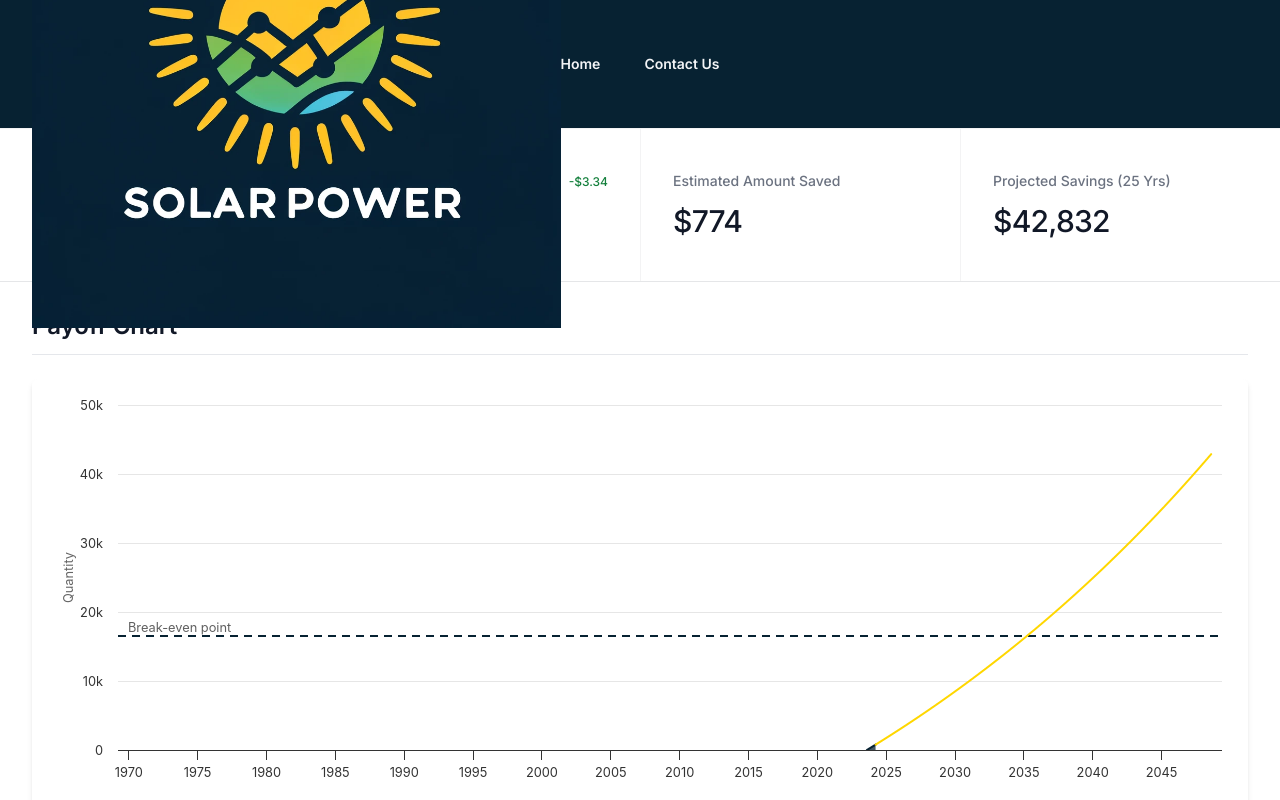
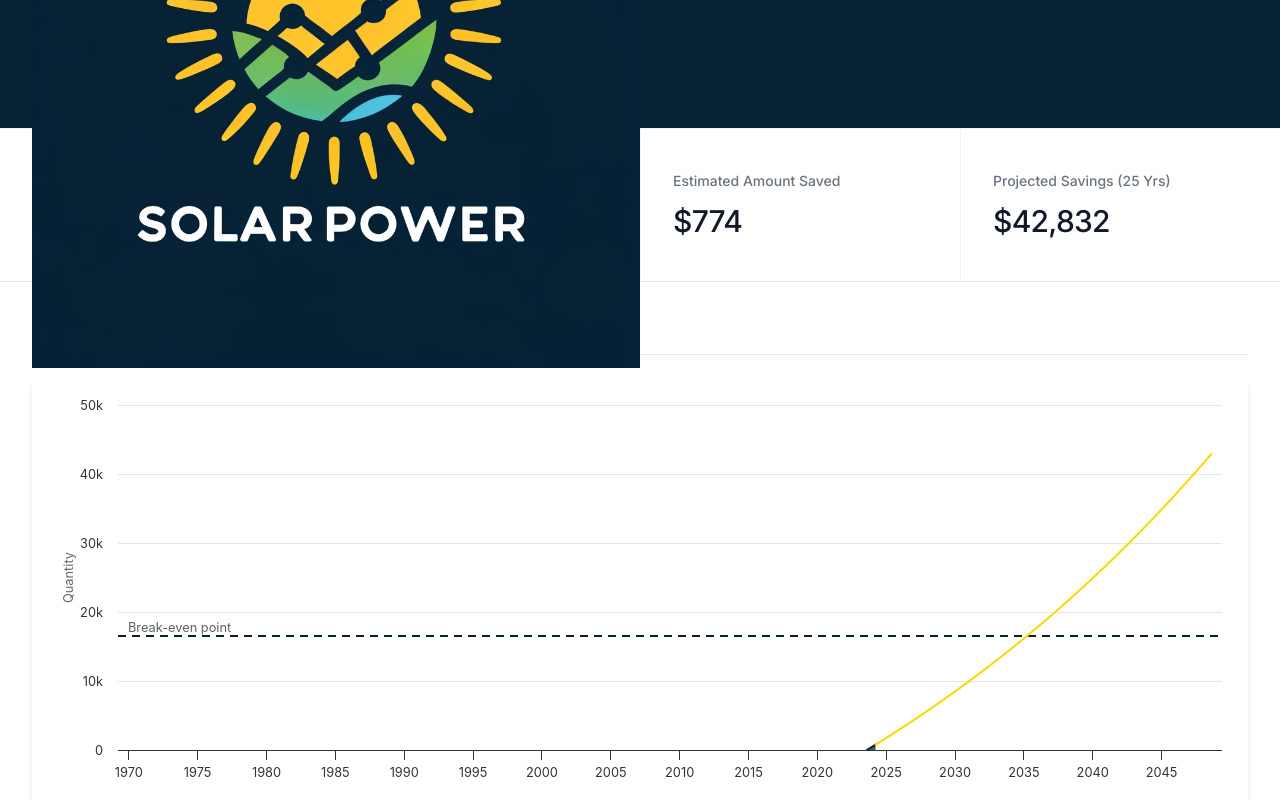
Before and after one commit to holdenmitchell/solarpowerbreakeven, a Next.js app: page / in a window 1280 px wide. Shown: the top 800 px of the page. Built offline with nearby package versions, Linux system fonts and the light colour scheme.

Commit message:
Remove contact form

```diff
--- a/src/app/Header.jsx
+++ b/src/app/Header.jsx
@@ -12,8 +12,6 @@ function Header() {
   const [mobileMenuOpen, setMobileMenuOpen] = useState(false);
   // Single page app where pages just go down the that heading
   const navigation = [
-    { name: 'Home', href: '/' },
-    { name: 'Contact Us', href: '/contact' },
   ];
 
   return (
--- a/src/app/page.jsx
+++ b/src/app/page.jsx
@@ -149,6 +149,7 @@ export default function Home() {
           </div>
         </div>
 
+        {false && (
           <div className="space-y-8 py-8 xl:space-y-20">
             <div>
               <SectionBody>
@@ -156,6 +157,7 @@ export default function Home() {
               </SectionBody>
             </div>
           </div>
+        )}
       </main>
     </>
   );
```
Lines whose indentation alone changed are shown as unchanged.
